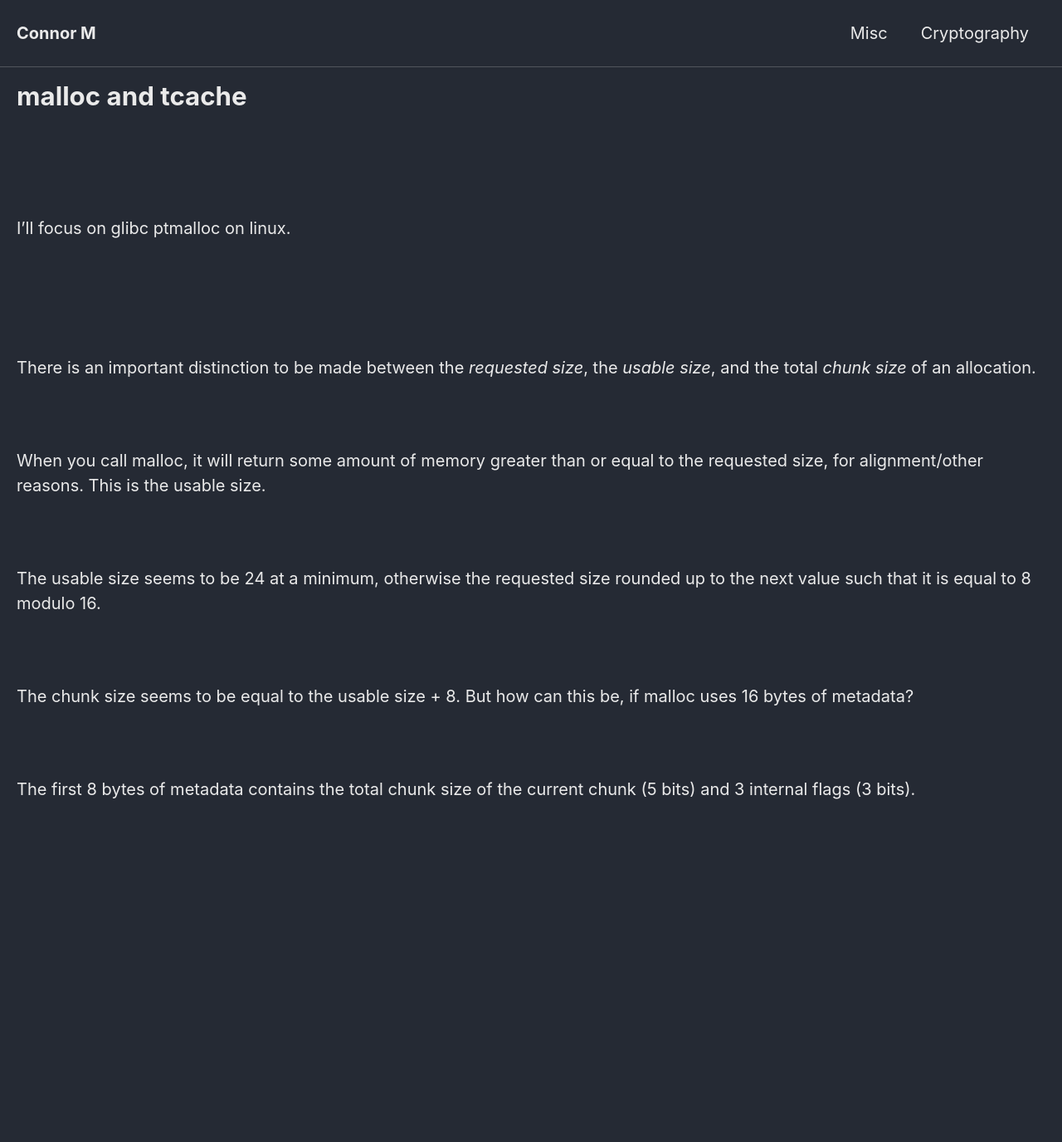
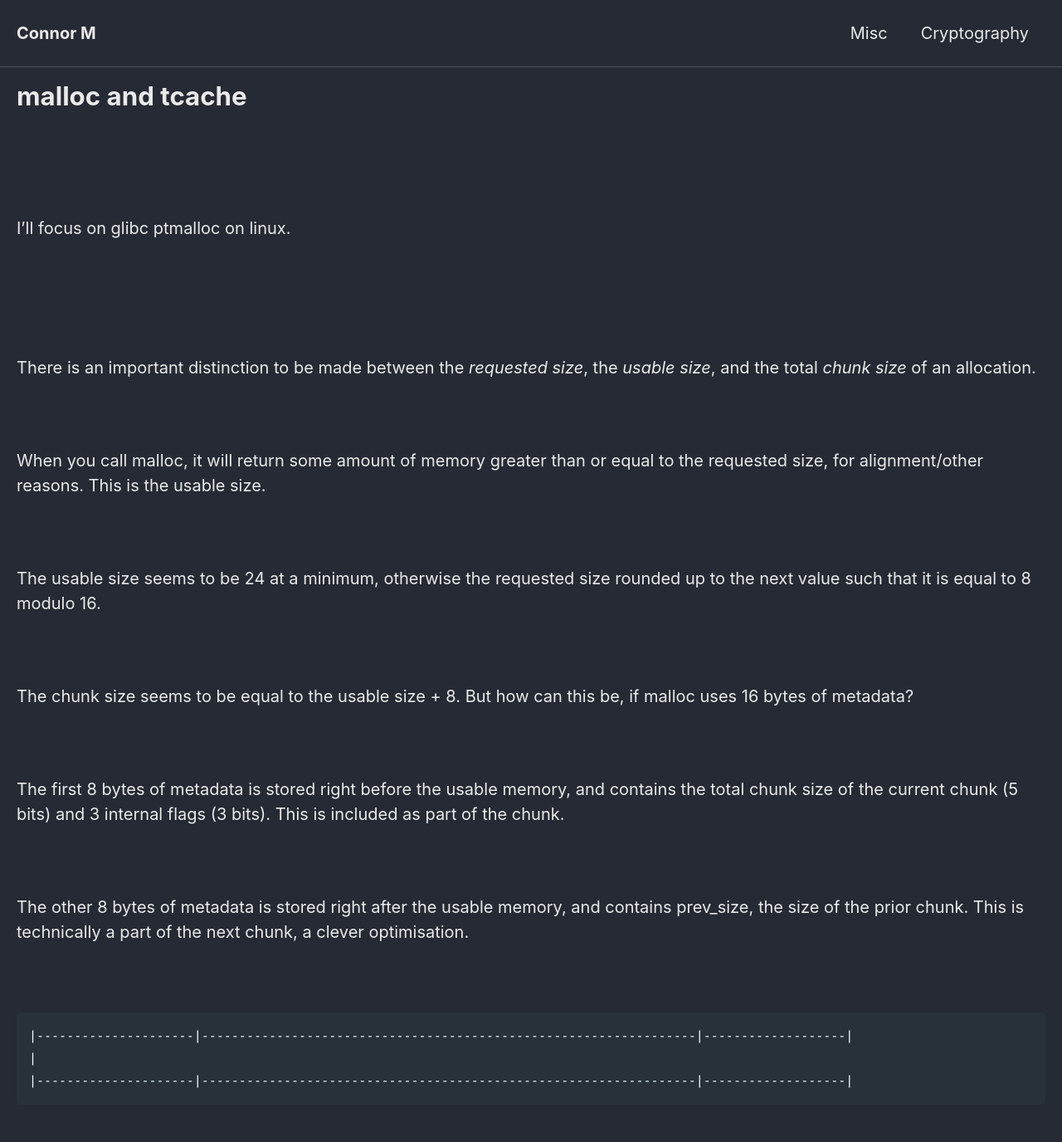
Before and after one commit to Connor-McCartney/Connor-McCartney.github.io, a Jekyll site: the page built from _pages/misc/malloc-and-tcache.md, in a window 1280 px wide. Shown: the whole page at 83% size. Built offline with Jekyll 4.4.1, drawn with Linux system fonts in a browser that asks for light colours; cached includes are drawn as plain includes; before the commit the page ends 1078 px from its top, so only the background shows below that.

Commit message:
Update malloc-and-tcache.md

````diff
--- a/_pages/misc/malloc-and-tcache.md
+++ b/_pages/misc/malloc-and-tcache.md
@@ -34,6 +34,17 @@ The chunk size seems to be equal to the usable size + 8. But how can this be, if
 <br>
 
 
-The first 8 bytes of metadata contains the total chunk size of the current chunk (5 bits) and 3 internal flags (3 bits).
+The first 8 bytes of metadata is stored right before the usable memory, and contains the total chunk size of the current chunk (5 bits) and 3 internal flags (3 bits). This is included as part of the chunk.
 
 <br>
+
+The other 8 bytes of metadata is stored right after the usable memory, and contains prev_size, the size of the prior chunk. This is technically a part of the next chunk, a clever optimisation.
+
+<br>
+
+
+```
+|---------------------|------------------------------------------------------------------|-------------------|
+|
+|---------------------|------------------------------------------------------------------|-------------------|
+```
````
